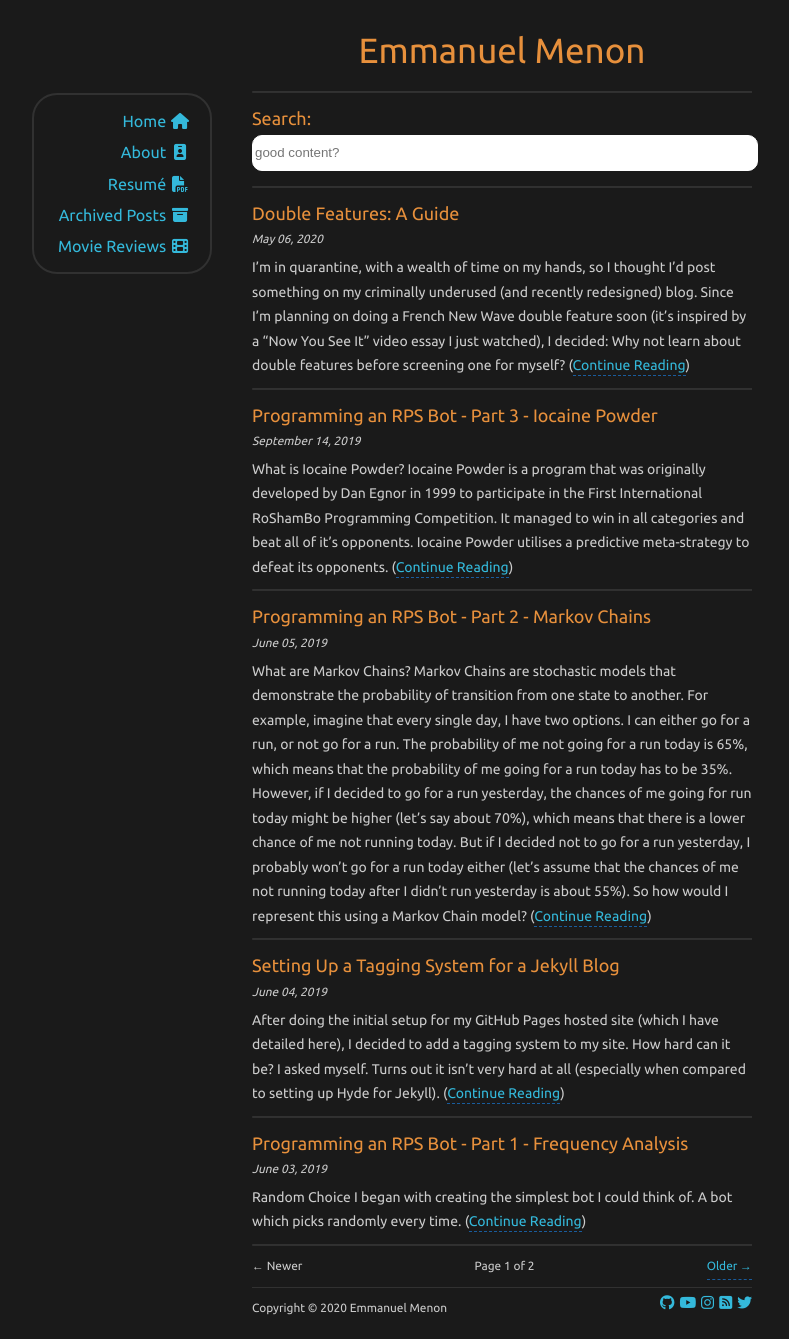
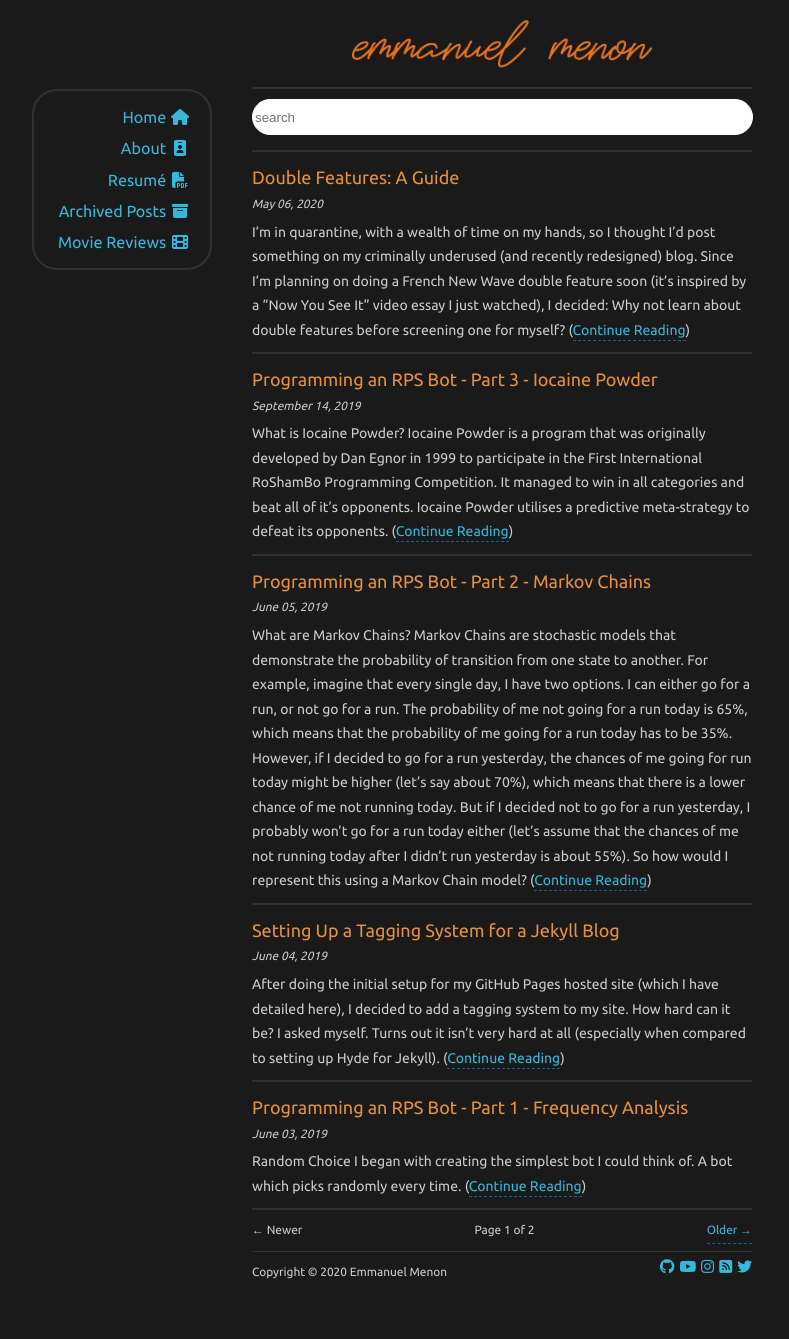
Before and after one commit to emmanuelmenon/emmanuelmenon.github.io, a Jekyll site: the page built from index.html, in a window 1280 px wide. Shown: the whole page, without its empty margins (138-927 px from the left). Built offline with Jekyll 4.4.1, drawn with Linux system fonts in a browser that asks for light colours; nearby versions of some CDN libraries; the list of posts is cut into pages by our own code; after the commit the page ends 1303 px from its top, so only the background shows below that.

Commit message:
replace header

```diff
--- a/_layouts/default.html
+++ b/_layouts/default.html
@@ -28,7 +28,7 @@
 
 <body>
     <header id="header">
-        <h1><a href="/">Emmanuel Menon</a></h1>
+        <a href="/"><img src="{{ site.url }}/assets/images/signature.png" class="img-middle"></a>
     </header>
 
     <div id="page">
--- a/assets/css/styles.css
+++ b/assets/css/styles.css
@@ -126,7 +126,7 @@ h3 {
 }
 
 hr {
-  border-top: .1px solid #fff;
+  border-top: 1px solid #fff;
   opacity: 10%;
   margin: 10px 0 10px 0;
 }
@@ -170,7 +170,10 @@ hr {
 }
 
 .img-middle {
-  vertical-align: middle;
+    display: block;
+    margin-left: auto;
+    margin-right: auto;
+    width: 60%;
 }
 
 .nopadding {
@@ -202,8 +205,12 @@ hr {
   text-align: center;
 }
 
-#header h1 a {
+#header a {
     border: 0;
+}
+
+#header img {
+
 }
 
 nav ul {
@@ -258,7 +265,7 @@ nav ul {
   width: 100%;
   height: 32px;
   border: 1px solid #fff;
-  border-radius: 10px;
+  border-radius: 25px;
 }
 
 #results-container {
@@ -321,7 +328,7 @@ img.center {
   float: right;
 }
 
-@media all and (max-width:870px) {
+@media all and (max-width:950px) {
     #content,#footer,#header,#page {
         width: inherit;
         padding-left: 10px;
@@ -334,10 +341,9 @@ img.center {
     }
 
     #sidebar {
-    position: initial;
+        position: static;
         text-align: center;
-    width: 93%;
-    left: 0;
+        width: 95%;
         margin: 0 10px 10px 10px;
     }
 
--- a/index.html
+++ b/index.html
@@ -3,9 +3,8 @@ layout: default
 title: Home Page
 description: The homepage of the blog of the recluse known only as Emmanuel Menon
 ---
-<div id="search-container" style="width: 100%">
-<h1>Search:</h1>
-    <input type="text" id="search-input" placeholder="good content?">
+<div id="search-container" style="width: 99%">
+    <input type="text" id="search-input" placeholder="search">
     <ul id="results-container"></ul>
 </div>
 
```
Also changed, not shown: assets/images/signature.png (added). Lines whose indentation alone changed are shown as unchanged.
